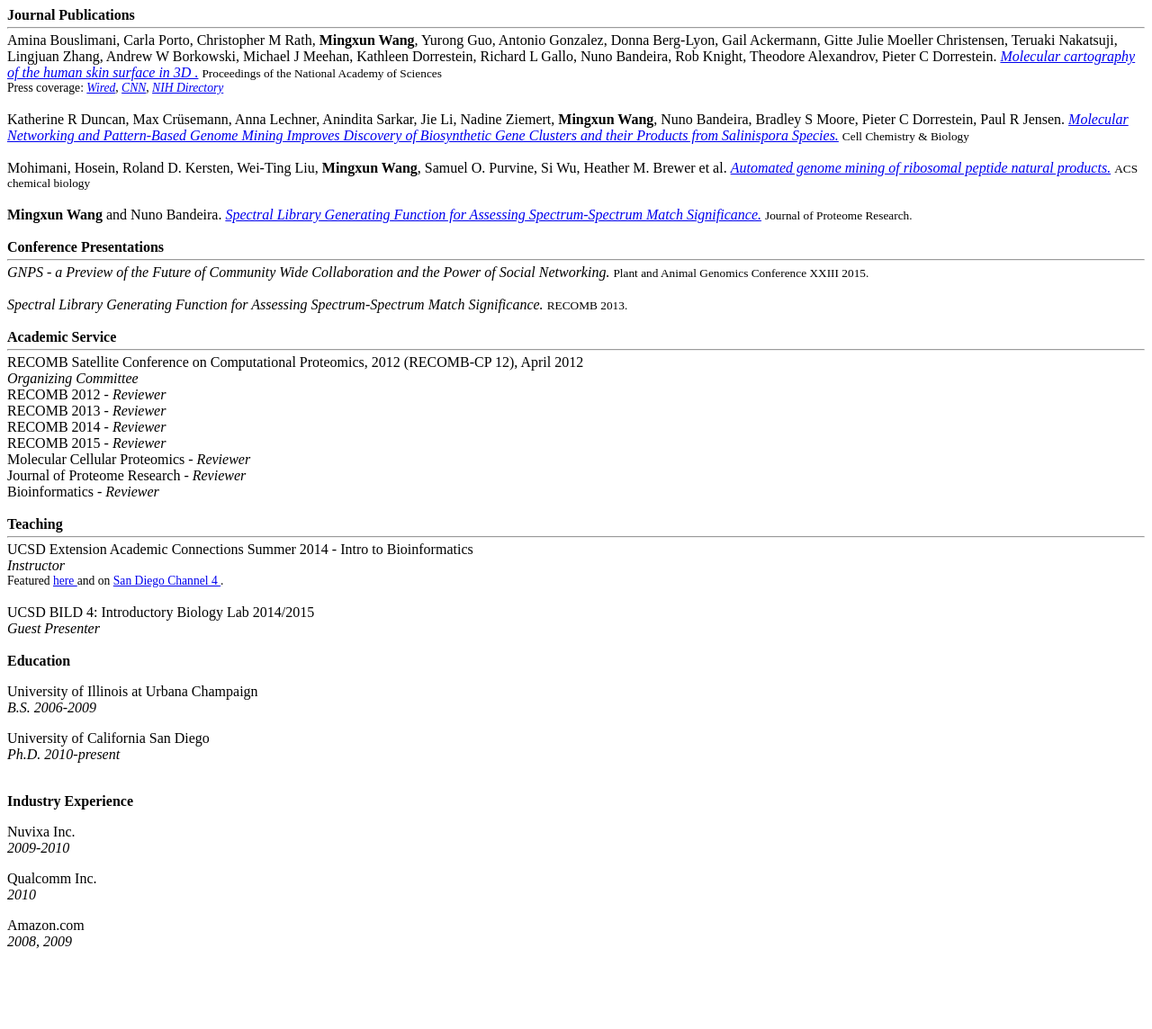
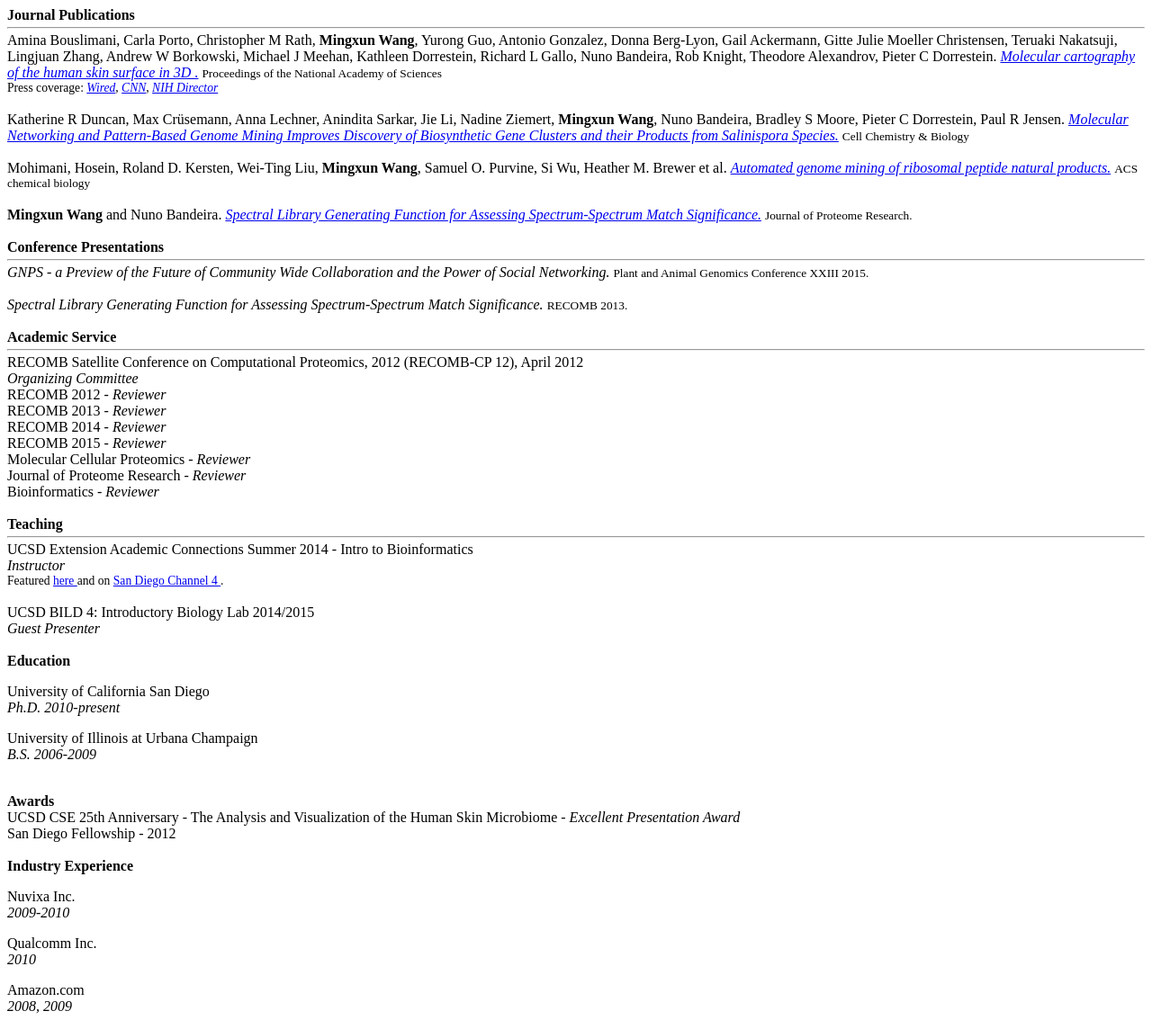
Before and after one commit to mwang87/mingwangwebsite, a Sinatra app: page /academic in a window 1280 px wide. Shown: the whole page at 90% size. Before the commit the page ends 1055 px from the top, so only its background shows below. Run offline with Sinatra, Linux system fonts and the light colour scheme; some libraries are stand-ins or nearby versions.

Commit message:
adding more academic stuff

```diff
--- a/views/academic.erb
+++ b/views/academic.erb
@@ -5,7 +5,7 @@
 
 Amina Bouslimani, Carla Porto, Christopher M Rath, <strong>Mingxun Wang</strong>, Yurong Guo, Antonio Gonzalez, Donna Berg-Lyon, Gail Ackermann, Gitte Julie Moeller Christensen, Teruaki Nakatsuji, Lingjuan Zhang, Andrew W Borkowski, Michael J Meehan, Kathleen Dorrestein, Richard L Gallo, Nuno Bandeira, Rob Knight, Theodore Alexandrov, Pieter C Dorrestein. <i><a href="http://www.pnas.org/content/early/2015/03/26/1424409112?tab=related">Molecular cartography of the human skin surface in 3D .</a></i> <small> Proceedings of the National Academy of Sciences</small>
 <br>
-<small style="font-size: 85%;">Press coverage: <i><a href="http://www.wired.com/2015/03/body-maps-expose-chemical-residue-coats-skin/">Wired</a></i>, <i><a href="http://www.cnn.com/2015/04/09/health/3d-map-human-skin-bacteria-chemicals/index.html">CNN</a></i>, <i><a href="http://directorsblog.nih.gov/2015/04/09/of-microbes-molecules-and-maps/">NIH Directory</a></i> </small>
+<small style="font-size: 85%;">Press coverage: <i><a href="http://www.wired.com/2015/03/body-maps-expose-chemical-residue-coats-skin/">Wired</a></i>, <i><a href="http://www.cnn.com/2015/04/09/health/3d-map-human-skin-bacteria-chemicals/index.html">CNN</a></i>, <i><a href="http://directorsblog.nih.gov/2015/04/09/of-microbes-molecules-and-maps/">NIH Director</a></i> </small>
 <br>
 <br>
 Katherine R Duncan, Max Crüsemann, Anna Lechner, Anindita Sarkar, Jie Li, Nadine Ziemert, <strong>Mingxun Wang</strong>, Nuno Bandeira, Bradley S Moore, Pieter C Dorrestein, Paul R Jensen. <i><a href="http://www.sciencedirect.com/science/article/pii/S1074552115001039">Molecular Networking and Pattern-Based Genome Mining Improves Discovery of Biosynthetic Gene Clusters and their Products from Salinispora Species.</a></i> <small> Cell Chemistry & Biology</small>
@@ -84,18 +84,26 @@ UCSD BILD 4: Introductory Biology Lab 2014/2015
 
 <strong>Education</strong>
 <p>
+University of California San Diego
+<br>
+<i>Ph.D. 2010-present </i>
+</p>
+
+<p>
 University of Illinois at Urbana Champaign
 <br>
 <i>B.S. 2006-2009 </i>
 </p>
 
-<p>
-University of California San Diego
+
 <br>
-<i>Ph.D. 2010-present </i>
-</p>
+<strong>Awards</strong>
+<br>
+UCSD CSE 25th Anniversary - The Analysis and Visualization of the Human Skin Microbiome - <i>Excellent Presentation Award</i>
+<br>
+San Diego Fellowship - 2012
 
-
+<br>
 <br>
 <strong>Industry Experience</strong>
 <p>
```
